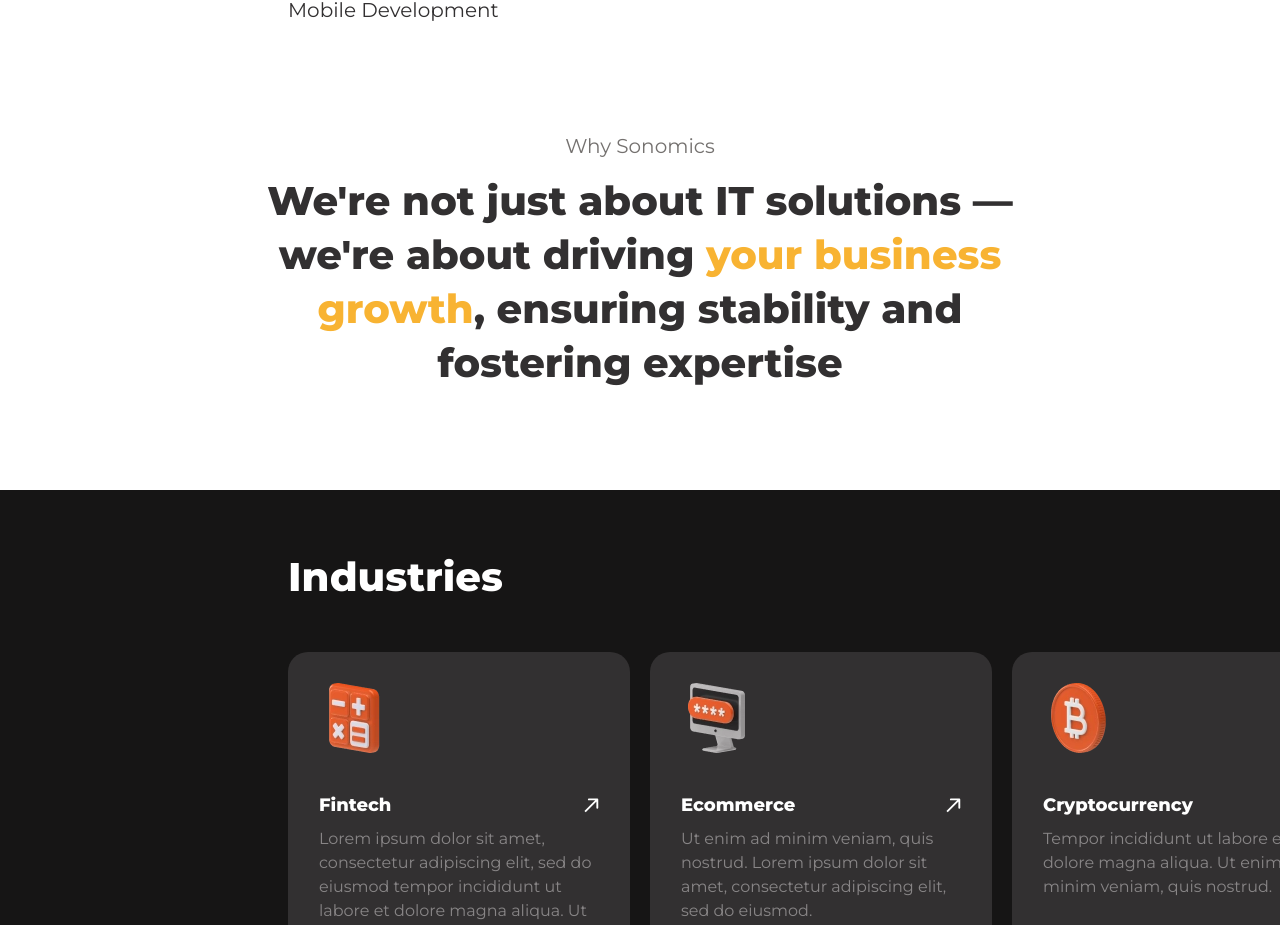
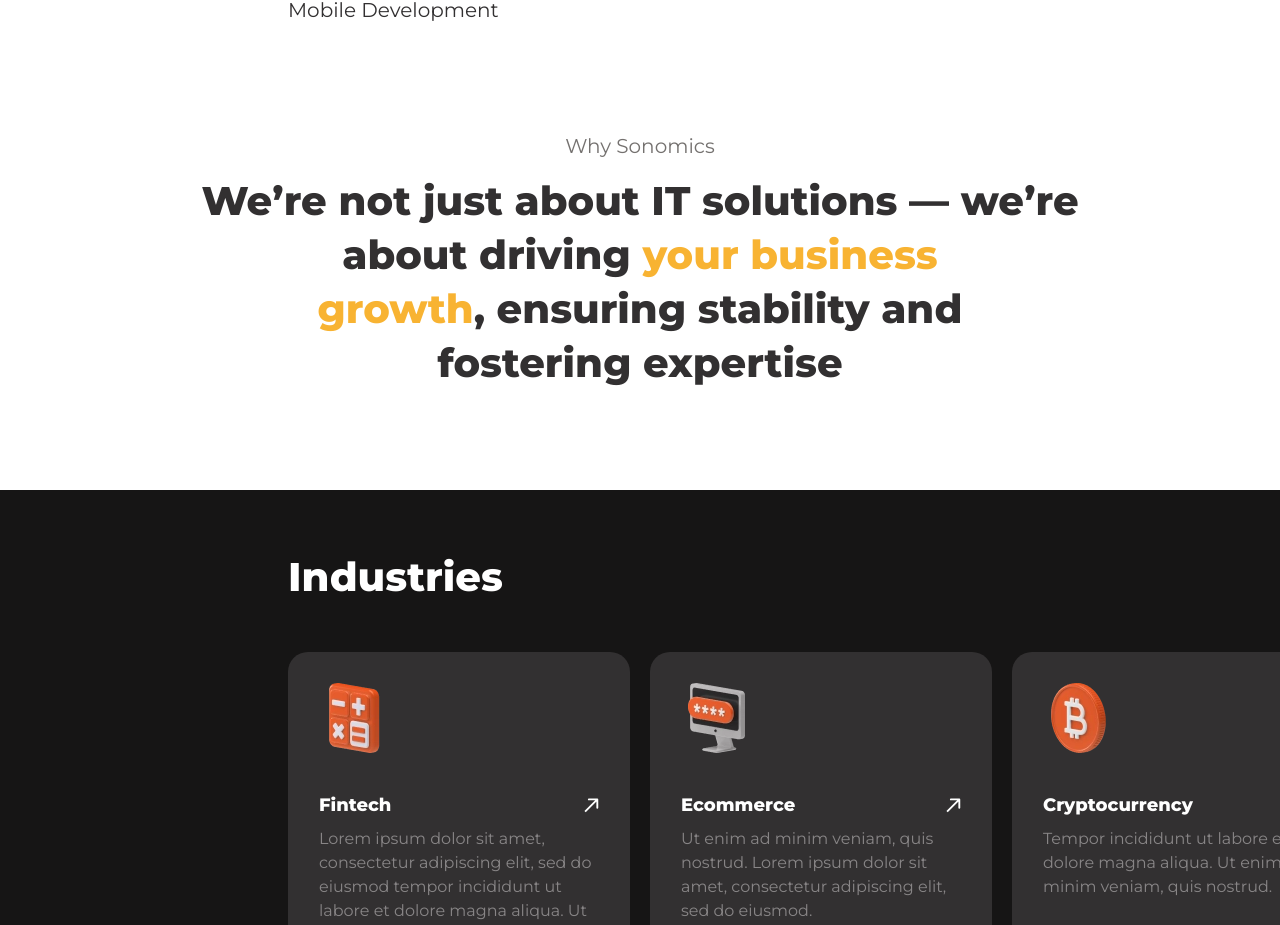
Before and after one commit to skabanets/sonomics, a React (Vite) app: page / in a window 1280 px wide. Shown: the part 933-1858 px from the top of the page. Built offline with nearby package versions, Linux system fonts and the light colour scheme.

Commit message:
Update SubMenu

```diff
--- a/src/components/NavMenu.tsx
+++ b/src/components/NavMenu.tsx
@@ -104,15 +104,18 @@ export const NavMenu = ({ headerRef, listClass, linkClass }: NavMenuProps) => {
           >
             {text}
           </NavLink>{" "}
+          {subLinks && headerRef && (
             <div
-            className={`submenu ${subLinks && openSubMenuIndex === index ? "visible" : ""} fixed left-0 right-0 bg-navMenuBgColor`}
+              className={`submenu ${openSubMenuIndex === index ? "visible" : ""} fixed left-0 right-0 bg-navMenuBgColor`}
               style={{
                 top: 120 - scrollPosition + "px",
               }}
               onMouseEnter={() => handleMouseEnter(index)}
               onMouseLeave={handleMouseLeave}
             >
-            <div className={`absolute left-0 top-[-42px] h-[42px] w-full bg-navMenuBgColor`}></div>
+              <div
+                className={`absolute left-0 top-[-42px] h-[42px] w-full bg-navMenuBgColor`}
+              ></div>
               <div
                 className="relative mx-auto flex w-[calc(100vw-160px)] max-w-[1760px] items-center justify-between border-t-[1px] border-t-mainTextColor py-[30px]"
                 ref={subMenuRef}
@@ -127,7 +130,7 @@ export const NavMenu = ({ headerRef, listClass, linkClass }: NavMenuProps) => {
                 </Link>
                 <hr className="h-[100px] w-[1px] border-none bg-mainTextColor" />
                 <ul className="flex h-[102px] w-[970px] flex-col flex-wrap gap-x-[30px] gap-y-[20px]">
-                {subLinks?.map((subLink, subIndex) => (
+                  {subLinks.map((subLink, subIndex) => (
                     <li key={subIndex} className="w-[220px]">
                       <NavLink
                         className={`label inline-block size-full text-mainTextColor ${linkClass}`}
@@ -141,6 +144,7 @@ export const NavMenu = ({ headerRef, listClass, linkClass }: NavMenuProps) => {
                 </ul>
               </div>
             </div>
+          )}
         </li>
       ))}
     </ul>
--- a/src/sections/About/AboutSonomics.tsx
+++ b/src/sections/About/AboutSonomics.tsx
@@ -8,7 +8,7 @@ export const AboutSonomics = () => {
       <motion.div className="container" {...slideInWithFade}>
         <h6 className="mb-[20px] text-secondaryTextColor">About Sonomics</h6>
         <h1>
-          We're <span className="text-accentYellowColor"> driving </span> your
+          We&#8217;re <span className="text-accentYellowColor"> driving </span> your
           <span className="text-accentYellowColor"> business</span> growth, ensuring stability and
           fostering expertise
         </h1>
--- a/src/sections/Home/WhyUs.tsx
+++ b/src/sections/Home/WhyUs.tsx
@@ -14,12 +14,12 @@ export const WhyUs = () => {
   return (
     <section className="py-[100px]">
       <motion.div
-        className="align-center container flex max-w-[920px] flex-col items-center justify-center gap-2.5"
+        className="container flex max-w-[1035px] flex-col items-center justify-center gap-2.5"
         {...whyUsAnimationProps}
       >
         <h6 className="text-secondaryTextColor">Why Sonomics</h6>
         <h2 className="text-center">
-          We're not just about IT solutions — we're about driving{" "}
+          We&#8217;re not just about IT solutions — we&#8217;re about driving{" "}
           <span className="text-accentYellowColor">
             your business <br /> growth
           </span>
```
Lines whose indentation alone changed are shown as unchanged.
